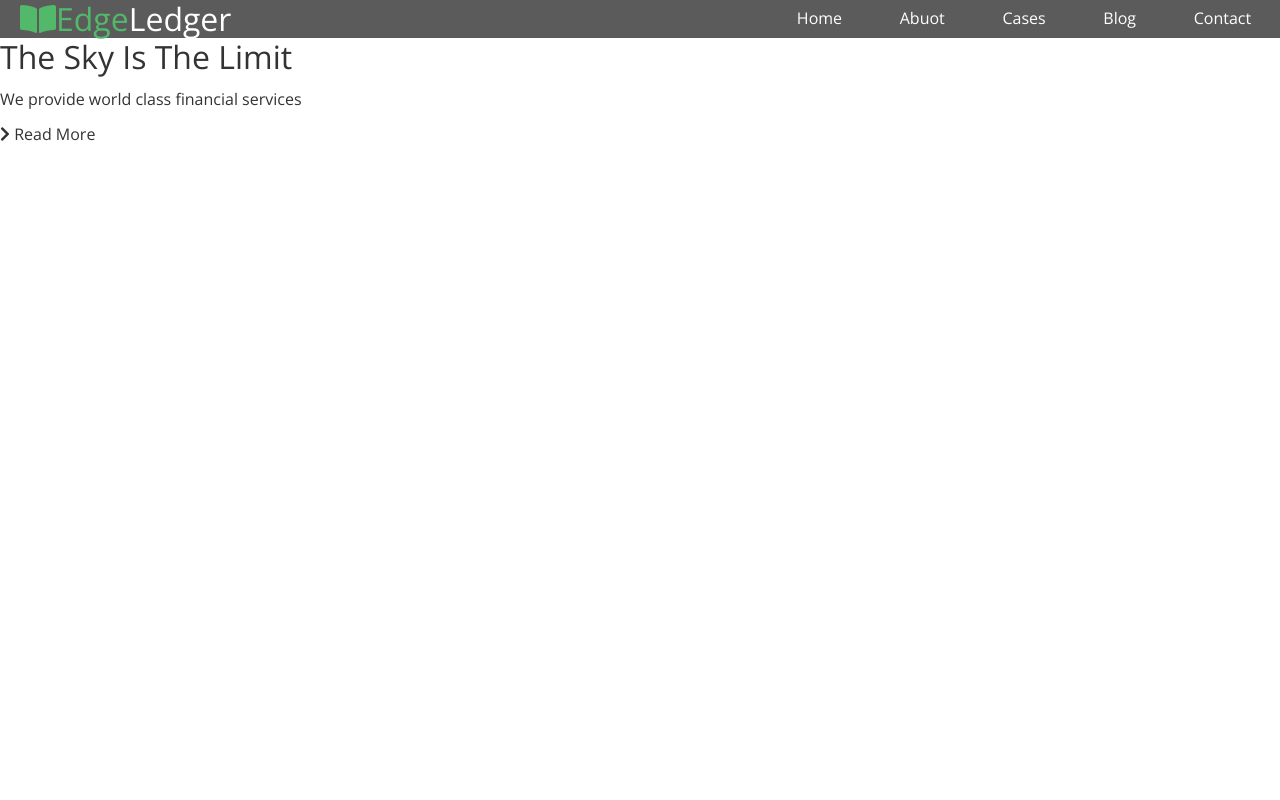
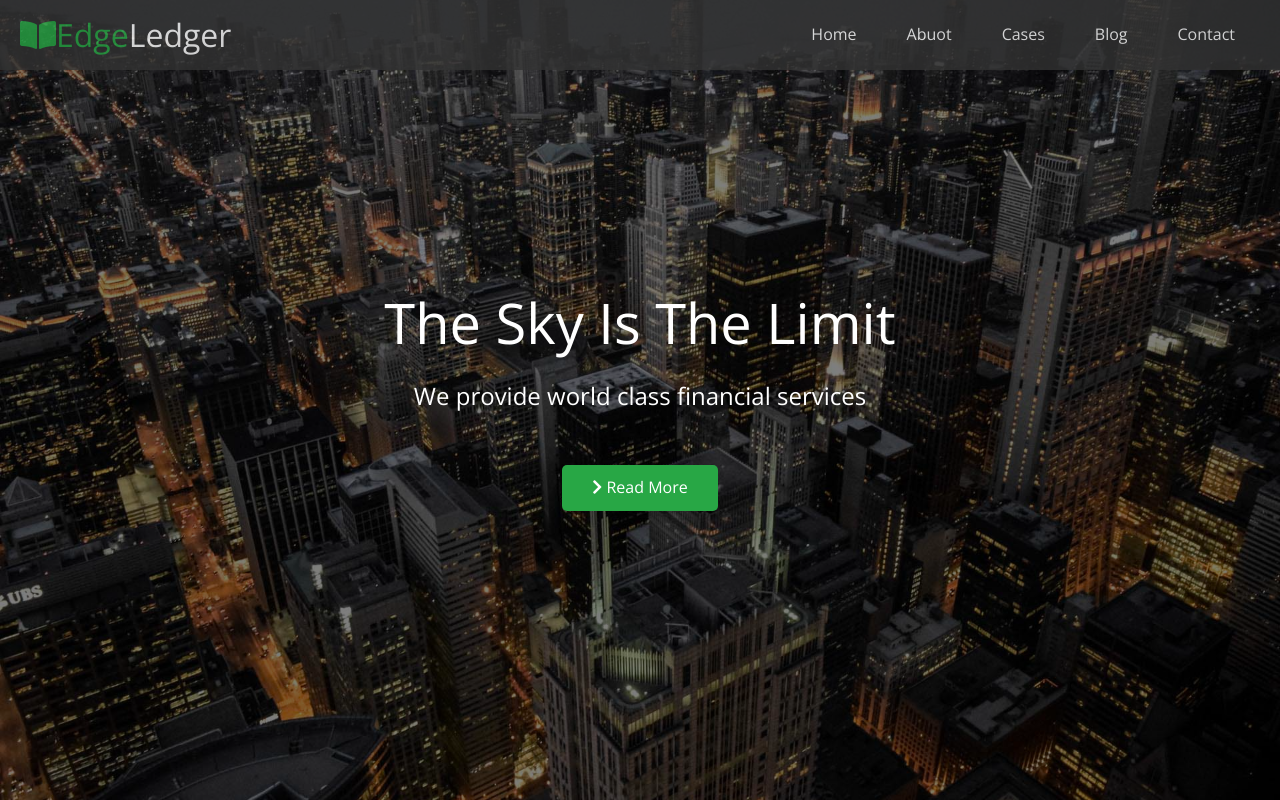
Before and after one commit to shakirullahi/htm5_css3_udemy_course, a plain HTML site: page edgeledger_website/index.html in a window 1280 px wide. Drawn offline with nearby package versions, Linux system fonts and the light colour scheme.

Commit message:
hero section ui

```diff
--- a/edgeledger_website/css/styles.css
+++ b/edgeledger_website/css/styles.css
@@ -42,20 +42,75 @@ img {
     background-color: #333;
     color: #fff;
     opacity: 0.8;
-}
-
-.navbar .logo {
+    width: 100%;
+    height: 70px;
+    position: fixed;
+    top: 0;
     padding: 0 20px;
 }
 
+
 .navbar nav ul{
-    width: 40vw;
+    /* width: 40vw;
     display: flex;
     flex-direction: row;
     align-items: center;
-    justify-content: space-around;
+    justify-content: space-around; */
+    display: flex;
 }
 
 .navbar nav ul li a {
     color: #fff;
+    padding: 10px 20px;
+    margin: 0 5px;
  }
+
+ .navbar a:hover {
+     border-bottom: #28a745 2px solid;
+ }
+
+ .navbar .logo {
+     font-weight: 400;
+ }
+
+ /* Content */
+ .hero {
+    background: url("../images/home/showcase.jpg") no-repeat center center/cover;
+    height: 100vh;
+    position: relative;
+    color: #fff;
+ }
+
+ .hero .content{
+     display: flex;
+     flex-direction: column;
+     justify-content: center;
+     align-items: center;
+     height: 100%;
+     text-align: center;
+     padding: 0 20px;
+ }
+
+ .hero .content h1 {
+     font-size: 3.5rem;
+ }
+
+ .hero .content p {
+     font-size: 1.5rem;
+     margin: 20px 0 30px;
+     max-width: 600px;
+ }
+
+ .hero::before {
+     content: "";
+     position: absolute;
+     left: 0;
+     top:0;
+     width: 100%;
+     height: 100%;
+     background: rgba(0,0,0,0.5);
+ }
+
+ .hero * {
+    z-index: 10;
+ }
--- a/edgeledger_website/css/utilities.css
+++ b/edgeledger_website/css/utilities.css
@@ -7,3 +7,39 @@
 .text-secondary {
     color: #0284d0;
 }
+
+/* Button */
+.btn {
+    display: inline-block;
+    padding: 10px 30px;
+    text-align:center;
+    background-color:#28a745;
+    color: #fff;
+    border-radius: 5px;
+    margin-top: 20px;
+    cursor: pointer;
+}
+
+.btn:hover {
+    opacity: 0.9;
+}
+
+.btn-primary {
+    background: #28a745;
+    color: #fff;
+}
+
+.btn-secondary {
+    background: #0284d0;
+    color: #fff;
+}
+
+.btn-dark {
+    background: #333;
+    color: #fff;
+}
+
+.btn-light {
+    background: #f4f4f4;
+    color: #333;
+}
--- a/edgeledger_website/index.html
+++ b/edgeledger_website/index.html
@@ -10,7 +10,7 @@
     <title>EdgeLedger</title>
 </head>
 <body id="home">
-    <header>
+    <header class="hero">
         <div id="navbar" class="navbar">
             <div class="logo">
                 <h1>
```
